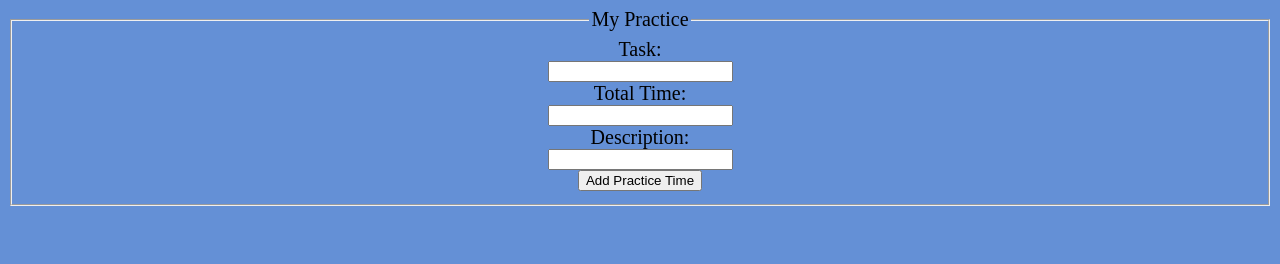
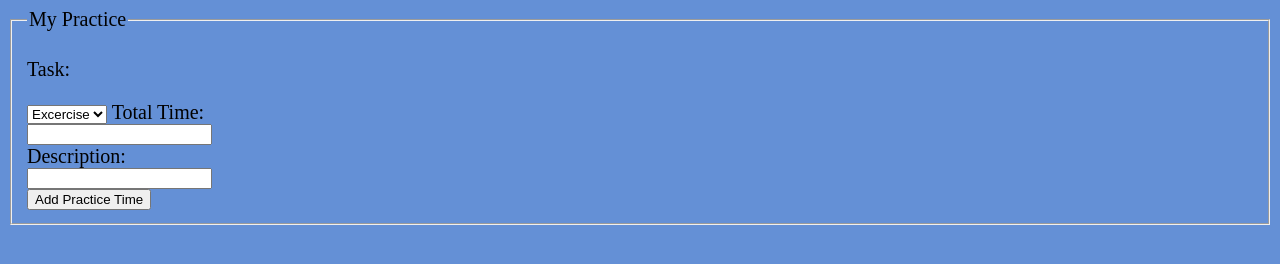
Before and after one commit to Rebelpebble/Progress-Tracker, a plain HTML site: page index.html in a window 1280 px wide. Drawn offline with Linux system fonts and the light colour scheme.

Commit message:
Add an option selector with predefined activities

```diff
--- a/index.html
+++ b/index.html
@@ -9,7 +9,12 @@
     <form>
       <fieldset>
         <legend>My Practice</legend>
-        Task:<br><input type="text" name="task"><br>
+        <p>Task:</p>
+          <select>
+            <option value="excercise">Excercise</option>
+            <option value="guitar">Guitar</option>
+            <option value="program">Program</option>
+          </select>
         Total Time:<br><input type="text" name="totaltime"><br>
         Description:<br><input type="text" name="description"><br>
         <input type="submit" value="Add Practice Time">
--- a/styles/style.css
+++ b/styles/style.css
@@ -1,5 +1,4 @@
 html {
   background-color: #6490d6;
   font-size: 20px;
-  text-align: center;
 }
```
